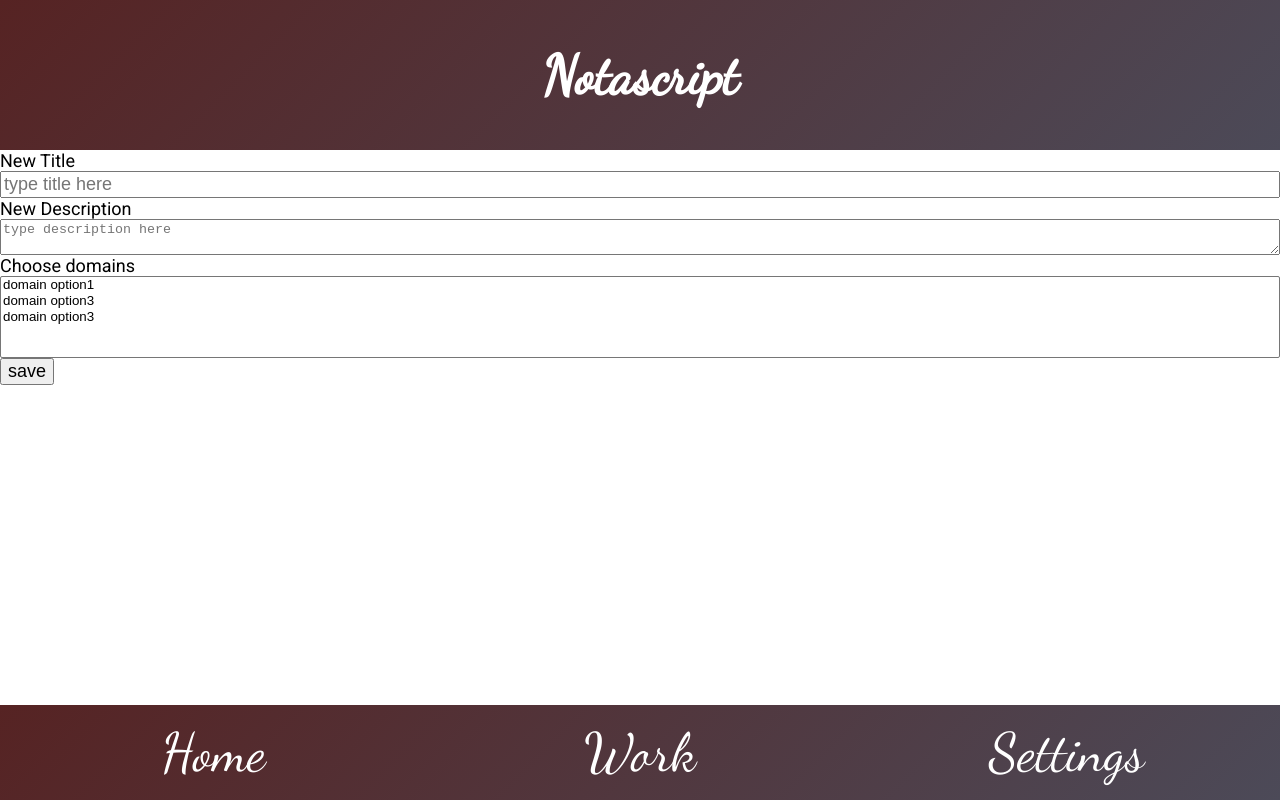
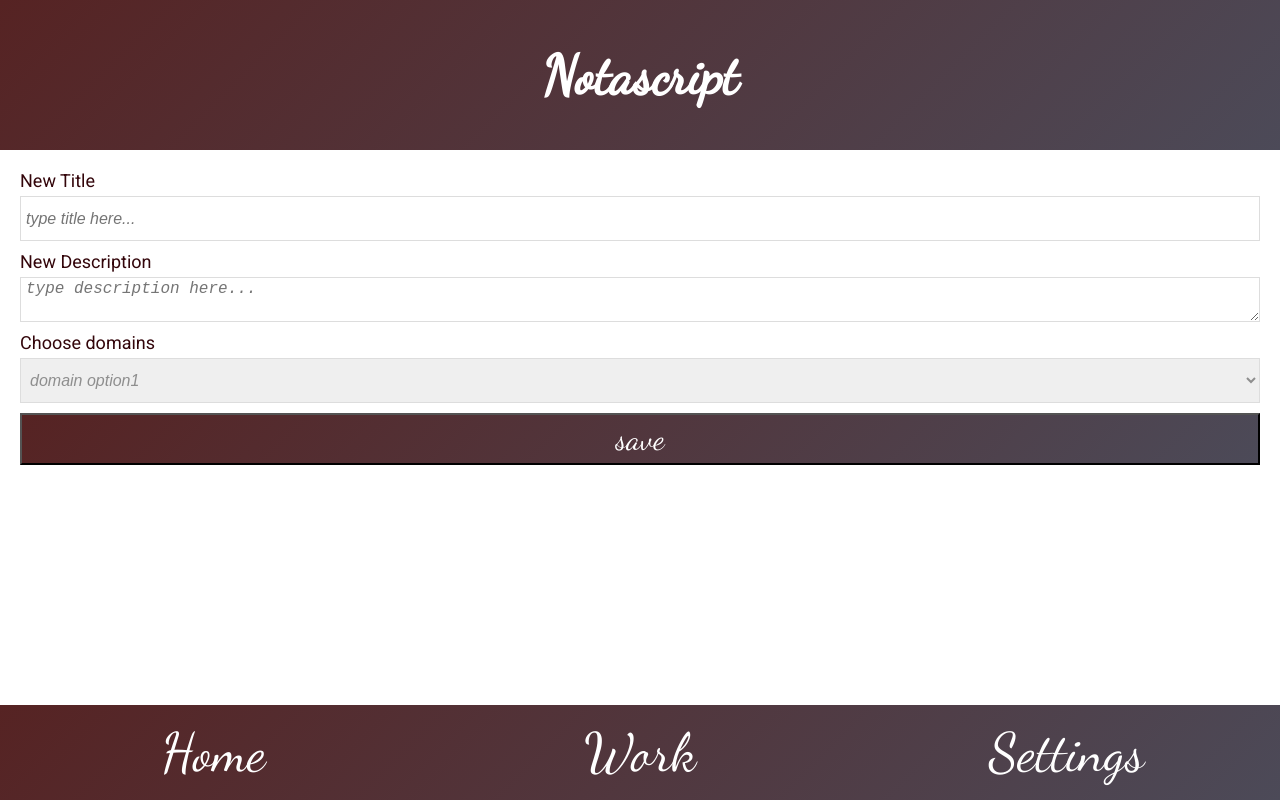
Before and after one commit to PLN-SHAH/notascript, a React (Create React App) app in the folder notascript/: page /create in a window 1280 px wide. Built offline with nearby package versions, Linux system fonts and the light colour scheme.

Commit message:
optimize form styling

```diff
--- a/notascript/src/Form.js
+++ b/notascript/src/Form.js
@@ -3,6 +3,49 @@ import styled from 'styled-components';
 
 const StyledForm = styled.form`
 	display: grid;
+	padding: 20px;
+`;
+
+const StyledInput = styled.input`
+	border: 1px solid #ddd;
+	font-size: 1rem;
+	margin-bottom: 10px;
+	padding-left: 5px;
+	font-style: italic;
+	height: 45px;
+`;
+
+const StyledTextarea = styled.textarea`
+	border: 1px solid #ddd;
+	font-size: 1rem;
+	margin-bottom: 10px;
+	padding-left: 5px;
+	font-style: italic;
+	min-height: 45px;
+`;
+
+const StyledDropdown = styled.select`
+	border: 1px solid #ddd;
+	font-size: 1rem;
+	margin-bottom: 10px;
+	padding-left: 5px;
+	font-style: italic;
+	color: #8e8e8e;
+	height: 45px;
+`;
+
+const StyledLabel = styled.label`
+	margin-bottom: 5px;
+	color: #33050a;
+`;
+
+const StyledButton = styled.button`
+	background: linear-gradient(135deg, #562323, #4c4a58);
+	padding: 5px;
+	color: white;
+	font-family: 'Dancing Script', cursive;
+	font-size: 2rem;
+	text-align: center;
 `;
 
 export default function CreateDocument({ onFormSubmit }) {
@@ -22,25 +65,23 @@ export default function CreateDocument({ onFormSubmit }) {
 
 	return (
 		<StyledForm onSubmit={handleOnSubmit}>
-			<label htmlFor='title'>New Title</label>
-			<input name='title' placeholder='type title here' type='text' />
+			<StyledLabel htmlFor='title'>New Title</StyledLabel>
+			<StyledInput name='title' placeholder='type title here...' type='text' />
 
-			<label htmlFor='description'>New Description</label>
-			<textarea
+			<StyledLabel htmlFor='description'>New Description</StyledLabel>
+			<StyledTextarea
 				name='description'
-				placeholder='type description here'
+				placeholder='type description here...'
 				type='text'
 			/>
 
-			<label htmlFor='domainSelection'>Choose domains</label>
-			<select name='domainSelection' size='5'>
+			<StyledLabel htmlFor='domainSelection'>Choose domains</StyledLabel>
+			<StyledDropdown name='domainSelection'>
 				<option>domain option1</option>
 				<option>domain option3</option>
 				<option>domain option3</option>
-			</select>
-			<section>
-				<button>save</button>
-			</section>
+			</StyledDropdown>
+			<StyledButton>save</StyledButton>
 		</StyledForm>
 	);
 }
```
